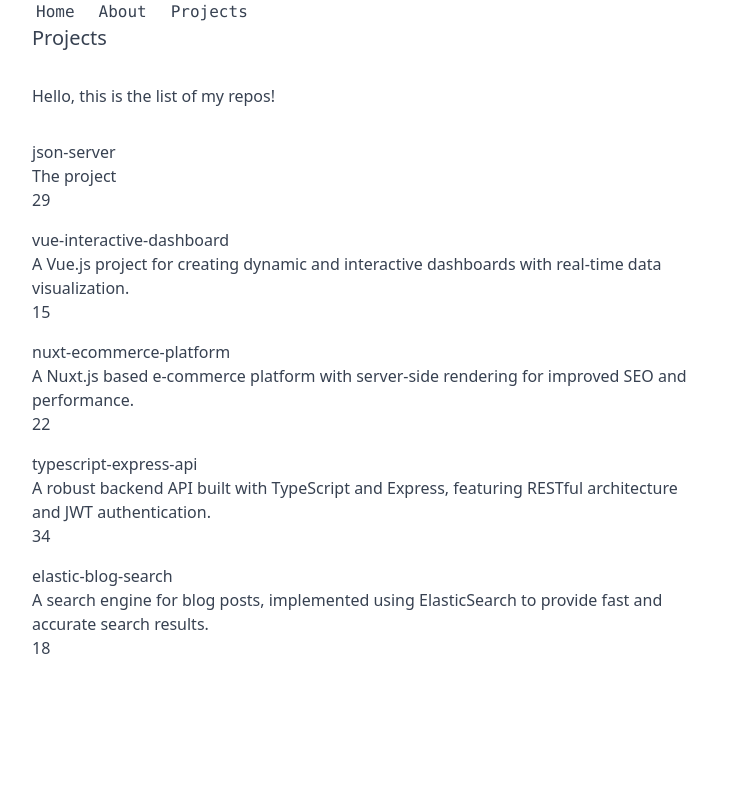
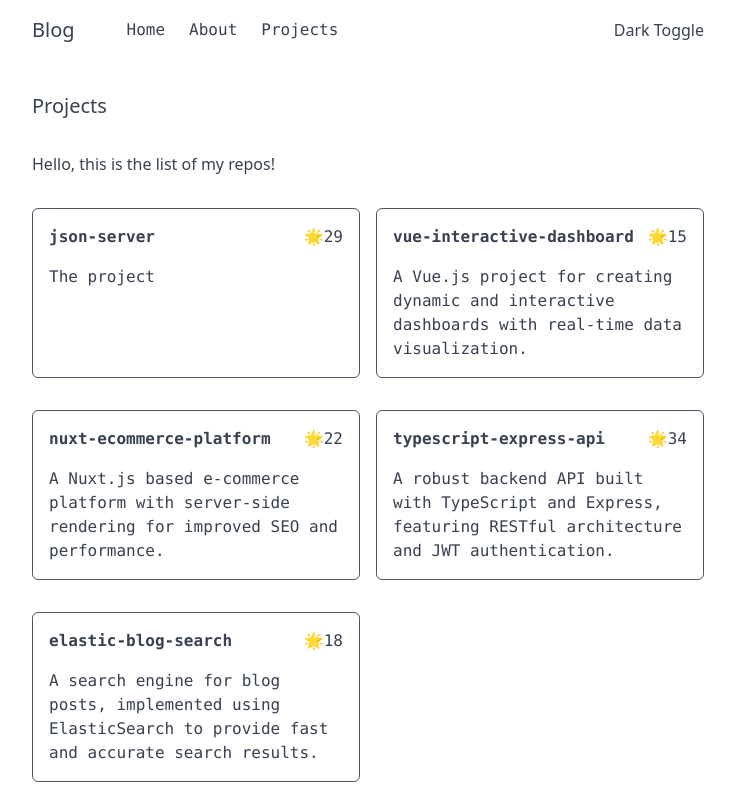
Before and after one commit to ardacoskun/next14-blog, a Next.js app: page /about/projects in a window 1280 px wide. Shown: the whole page, without its empty margins (272-1007 px from the left). Built offline with nearby package versions, Linux system fonts and the light colour scheme; data requests are answered from the project's data file.

Commit message:
card component added

```diff
--- a/app/layout.jsx
+++ b/app/layout.jsx
@@ -14,7 +14,7 @@
         className={`${geistSans.variable} ${geistMono.variable} antialiased`}
       >
         <Header />
-        <main>{children}</main>
+        <main className="mt-12">{children}</main>
       </body>
     </html>
   );
--- /dev/null
+++ b/components/Card.jsx
@@ -0,0 +1,9 @@
+const Card = ({ children, className }) => {
+  return (
+    <div className={`border rounded-md border-gray-600 p-4 ${className}`}>
+      {children}
+    </div>
+  );
+};
+
+export default Card;
--- a/components/Header.jsx
+++ b/components/Header.jsx
@@ -1,9 +1,18 @@
+import Link from "next/link";
 import Navigation from "./navigation/Navigation";
 
 const Header = () => {
   return (
-    <header>
-      <Navigation />
+    <header className="flex justify-between mt-4 md:items-center">
+      <div className="flex items-center md:space-x-12">
+        <div className="hidden md:block">
+          <Link href="/" className="text-xl">
+            Blog
+          </Link>
+        </div>
+        <Navigation />
+      </div>
+      <div>Dark Toggle</div>
     </header>
   );
 };
--- a/components/navigation/navigation.module.css
+++ b/components/navigation/navigation.module.css
@@ -1,3 +1,3 @@
 .link {
-  @apply p-1 hover:bg-gray-200 hover:text-gray-700 text-2xl md:text-base;
+  @apply md:p-1 hover:bg-gray-200 hover:text-gray-700 text-2xl md:text-base;
 }
--- a/components/projects/ProjectList.jsx
+++ b/components/projects/ProjectList.jsx
@@ -1,16 +1,23 @@
+import Card from "../Card";
+
 const ProjectList = async () => {
-  const response = await fetch("http://localhost:3001/repos", {
-    cache: "no-store",
-  });
+  const response = await fetch(
+    "http://localhost:3001/repos"
+    // {cache: "no-store"}
+  );
   const repos = await response.json();
 
   return (
-    <ul>
+    <ul className="grid grid-cols-1 gap-4 md:grid-cols-2">
       {repos.map((repo) => (
         <li key={repo.id} className="mb-4">
-          <div>{repo.title}</div>
-          <div>{repo.description}</div>
-          <div>{repo.stargazers_count}</div>
+          <Card className="h-full font-mono">
+            <div className="flex items-center justify-between mb-4">
+              <div className="font-semibold">{repo.title}</div>
+              <div>🌟{repo.stargazers_count}</div>
+            </div>
+            <div>{repo.description}</div>
+          </Card>
         </li>
       ))}
     </ul>
```
